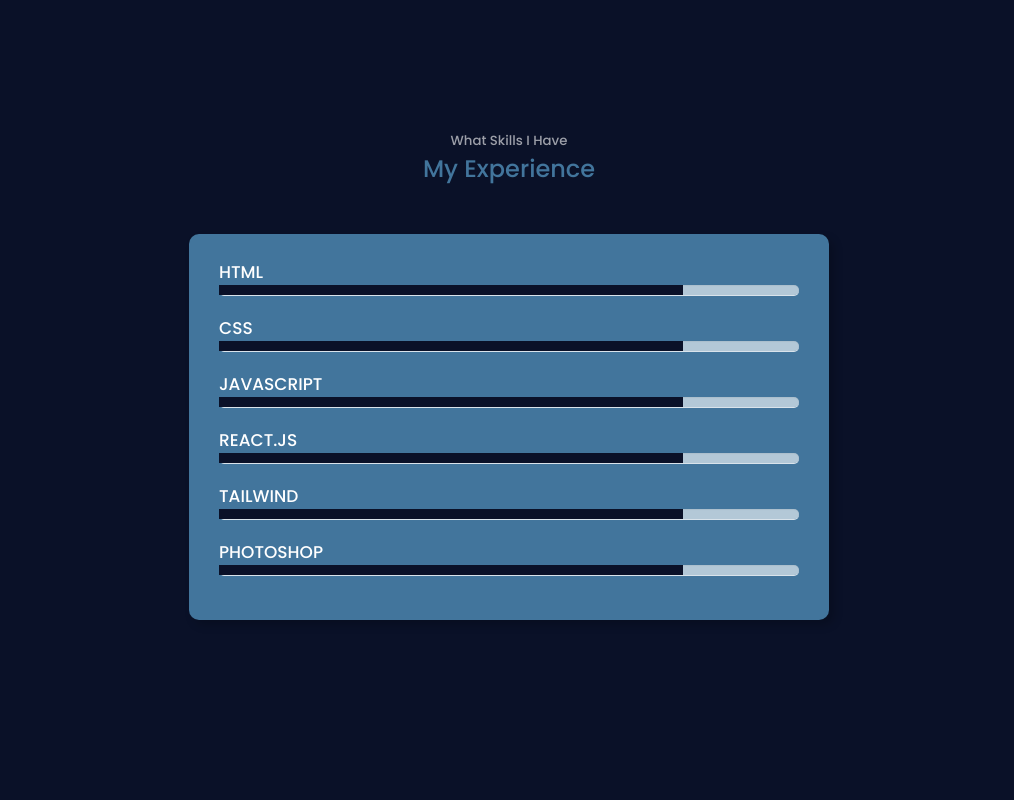
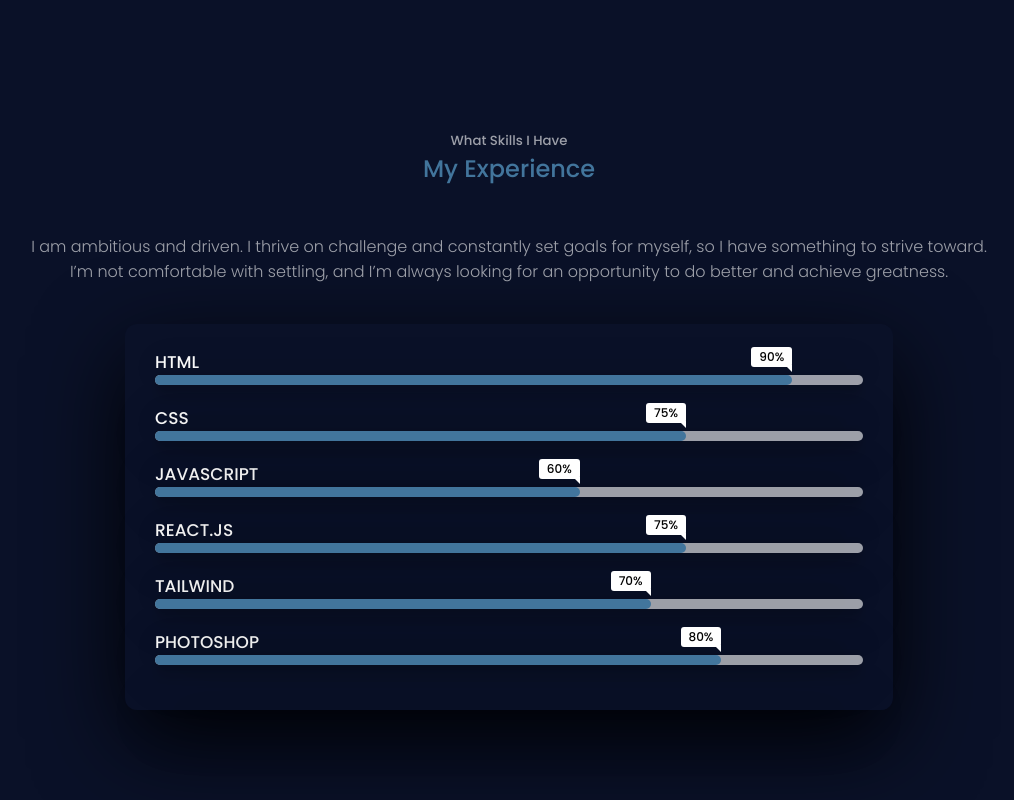
Before and after one commit to niguns7/my-port, a React (Create React App) app: page / in a window 1280 px wide. Shown: the part 1661-2461 px from the top of the page, without its empty margins (131-1145 px from the left). Built offline with nearby package versions, Linux system fonts and the light colour scheme.

Commit message:
progress bar created

```diff
--- a/src/Components/Containers/Experience/Experience.css
+++ b/src/Components/Containers/Experience/Experience.css
@@ -1,13 +1,21 @@
+
+.container p {
+    font-size: 16px;
+    font-weight: 200;
+    color: var(--color-light);
+    text-align: center;
+}
 .skills-bar{
-    width: 600px;
-    background: var(--color-primary);
-    border-radius: 10px;
+    width: 800px;
+    background: var(--color-bg);
+    border-radius: 12px;
     padding: 25px 30px;
-    box-shadow: 5px 5px 10px rgba(0, 0, 0, 0.2);
+    box-shadow: rgba(0, 0, 0, 0.9) 0px 30px 90px;
     display: block;
     margin-left: auto;
     margin-right: auto;
-    width: 50%;
+    margin-top: 40px;
+    width: 80%;
 }
 
 .skills-bar .bar {
@@ -20,24 +28,105 @@
 .skills-bar .bar .info{
     margin-bottom: 5px;
 }
-.skills-bar .bar .info span {
+.skills-bar .bar .info span{
     font-size: 17px;
     font-weight: 500;
+}
 
-}
 .skills-bar .bar .progress-line {
     position: relative;
     height: 10px;
     width: 100%;
-
     background: var(--color-light);
-    border-radius: 10px;
-    box-shadow: inset 0px 1px 1px rgba(0, 0, 0, 0.05),0px 1px rgba(255, 255, 255, 0.8);
+    border-radius: 10px 10px;
+    transform-origin: left;
+    transform: scaleX(0);
+    box-shadow: rgba(0, 0, 0, 0.25) 0px 54px 55px, rgba(0, 0, 0, 0.12) 0px -12px 30px, rgba(0, 0, 0, 0.12) 0px 4px 6px, rgba(0, 0, 0, 0.17) 0px 12px 13px, rgba(0, 0, 0, 0.09) 0px -3px 5px;;
+    animation: animate 1s cubic-bezier(1,0,0.5,1) forwards;
 }
 
 .bar .progress-line span {
     height: 100%;
     width: 80%;
-    background: var(--color-bg);
+    background: var(--color-primary);
     position: absolute;
+    border-radius: 10px;
+    transform-origin: left;
+    transform: scale(0);
+    animation: animate 1s 0.5s cubic-bezier(1,0,0.5,1) forwards;
 }
+@keyframes animate {
+    100% {
+        transform: scaleX(1);
+    }
+}
+.progress-line.html span{
+    width: 90%;
+}
+.progress-line.css span {
+    width: 75%;
+}
+.progress-line.javascript span {
+    width: 60%;
+}
+.progress-line.react span {
+    width: 75%;
+}
+.progress-line.tailwind span {
+    width: 70%;
+}
+.progress-line.photoshop span {
+    width: 80%;
+}
+.bar .progress-line span::before {
+    position: absolute;
+    content: "";
+    right: 0;
+    top: -10px;
+    height: 0;
+    width: 0;
+    border: 7px solid transparent;
+    border-bottom-width: 0px;
+    border-right-width: 0px;
+    border-top-color: var(--color-white);
+    opacity: 0;
+    animation: showtext2 0.5s 1.5s linear forwards;
+}
+.bar .progress-line span::after {
+    position: absolute;
+    content: "80%";
+    right: 0;
+    top: -28px;
+    color: #000;
+    font-size: 12px;
+    font-weight: 500;
+    background:var(--color-white);
+    padding: 1px 8px;
+    border-radius: 3px;
+    opacity: 0;
+    animation: showtext2 0.5s 1.5s linear forwards;
+}
+@keyframes showtext2 {
+    100%{
+        opacity: 1;
+    }
+
+}
+.progress-line.html span::after {
+    content: "90%";
+}
+.progress-line.css span::after {
+    content: "75%";
+}
+.progress-line.javascript span::after {
+    content: "60%";
+}
+.progress-line.react span::after {
+    content: "75%";
+}
+.progress-line.tailwind span::after {
+    content: "70%";
+}
+.progress-line.photoshop span::after {
+    content: "80%";
+}
--- a/src/Components/Containers/Experience/Experience.js
+++ b/src/Components/Containers/Experience/Experience.js
@@ -7,48 +7,55 @@
       <h5> What Skills I Have </h5>
       <h2> My Experience </h2>
 
+      <div className='container'>
+        <p>I am ambitious and driven. I thrive on challenge and
+          constantly set goals for myself, so I have something to
+          strive toward. I’m not comfortable with settling, and
+          I’m always looking for an opportunity to do better and
+          achieve greatness. </p>
       <div className='skills-bar'>
         <div className='bar'>
           <div className='info'>
             <span>HTML</span>
-            <div className='progress-line'><span></span></div>
+            <div className='progress-line html'><span></span></div>
           </div>
 
           <div className='bar'>
             <div className='info'>
               <span>CSS</span>
-              <div className='progress-line'><span></span></div>
+              <div className='progress-line css'><span></span></div>
             </div>
           </div>
 
           <div className='bar'>
             <div className='info'>
               <span>JAVASCRIPT</span>
-              <div className='progress-line'><span></span></div>
+              <div className='progress-line javascript'><span></span></div>
             </div>
           </div>
           <div className='bar'>
             <div className='info'>
               <span>REACT.JS</span>
-              <div className='progress-line'><span></span></div>
+              <div className='progress-line react'><span></span></div>
             </div>
           </div>
           <div className='bar'>
             <div className='info'>
               <span>TAILWIND</span>
-              <div className='progress-line'><span></span></div>
+              <div className='progress-line tailwind'><span></span></div>
             </div>
           </div>
           <div className='bar'>
             <div className='info'>
               <span>PHOTOSHOP</span>
-              <div className='progress-line'><span></span></div>
+              <div className='progress-line photoshop'><span></span></div>
             </div>
           </div>
 
         </div>
 
       </div>
+      </div>
     </section>
   )
 }
```
